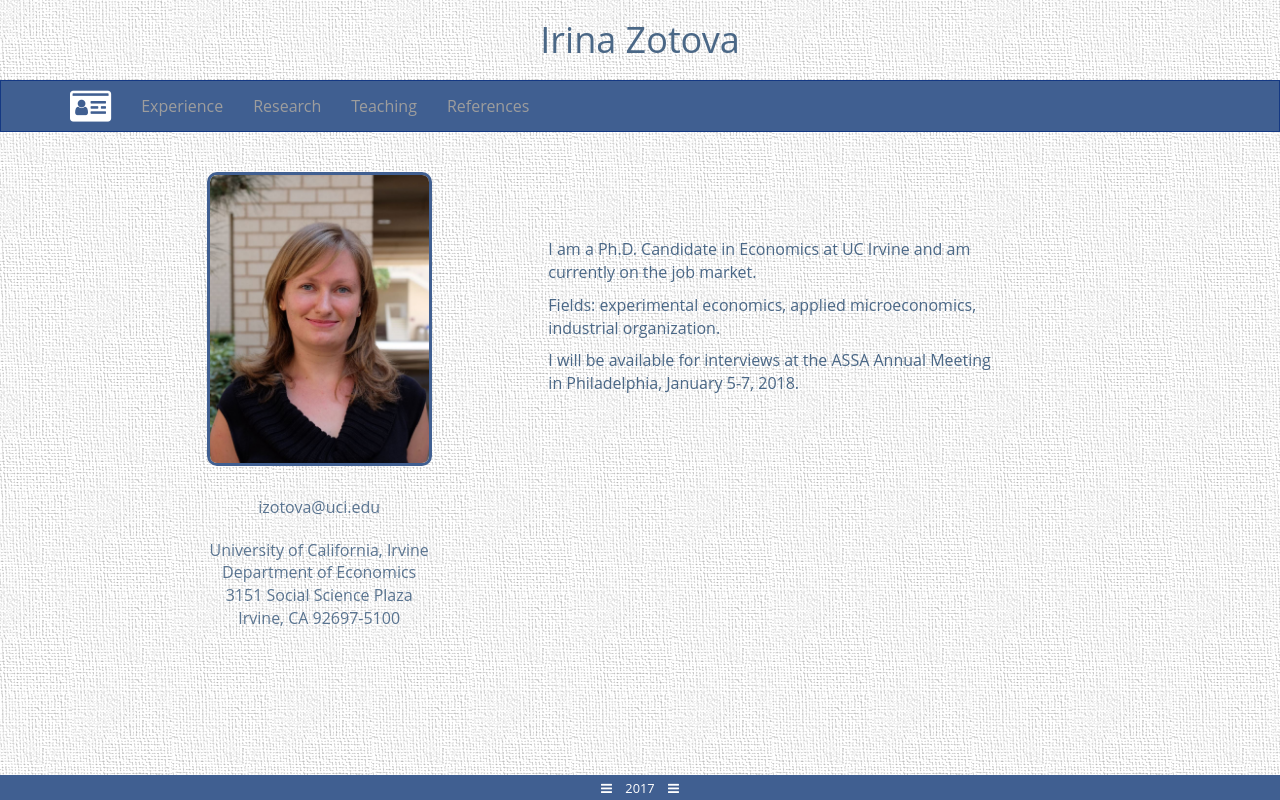
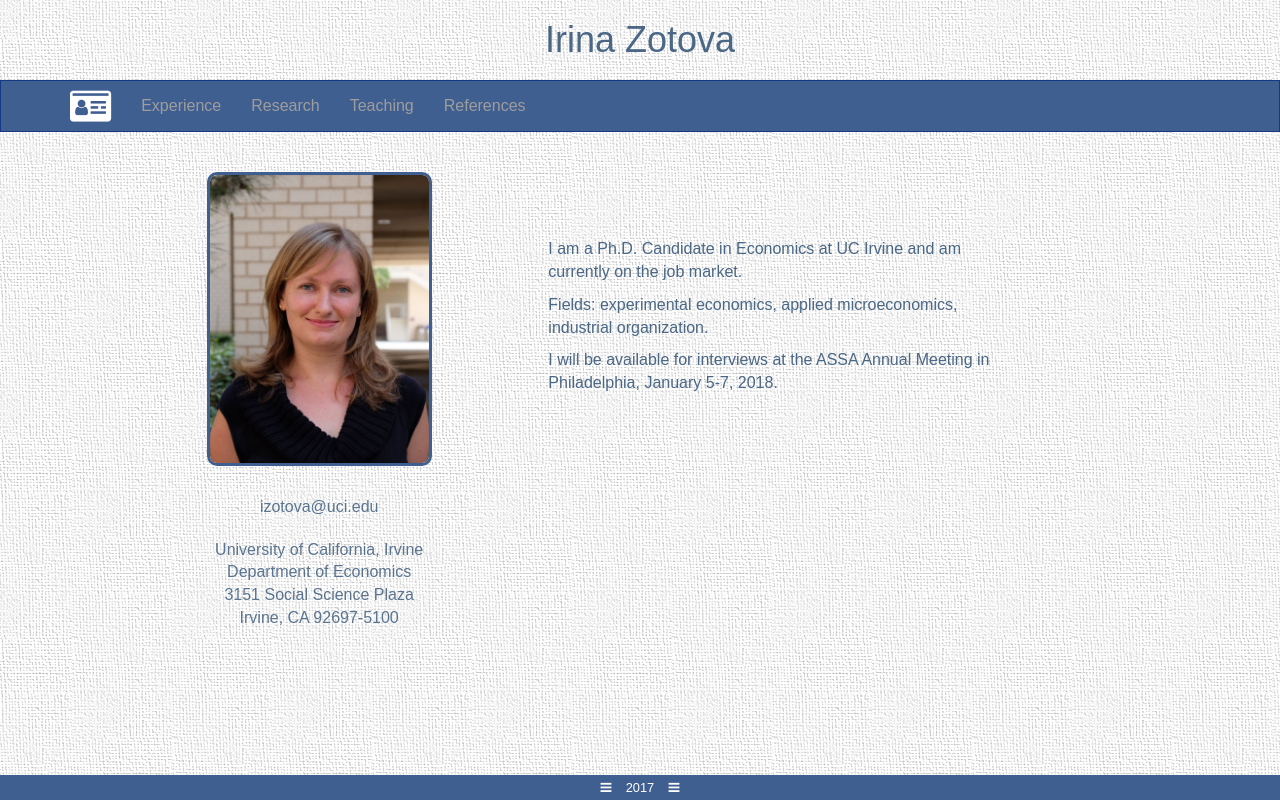
Before and after one commit to votoznotna/irinazotova, a website: page index.html in a window 1280 px wide. Drawn offline with nearby package versions, Linux system fonts and the light colour scheme; some packages are replaced by stand-ins of ours.

Commit message:
changed body font family.

```diff
--- a/css/app.css
+++ b/css/app.css
@@ -1,6 +1,6 @@
 #iZotova {
     color: #4a6786;
-    font-family: 'Open Sans','Helvetica Neue', Helvetica, Arial, sans-serif;
+    font-family: Arial, Helvetica, sans-serif;
     -webkit-font-smoothing: antialiased;
     font-size: 16px;
     padding-bottom: 40px;
```
